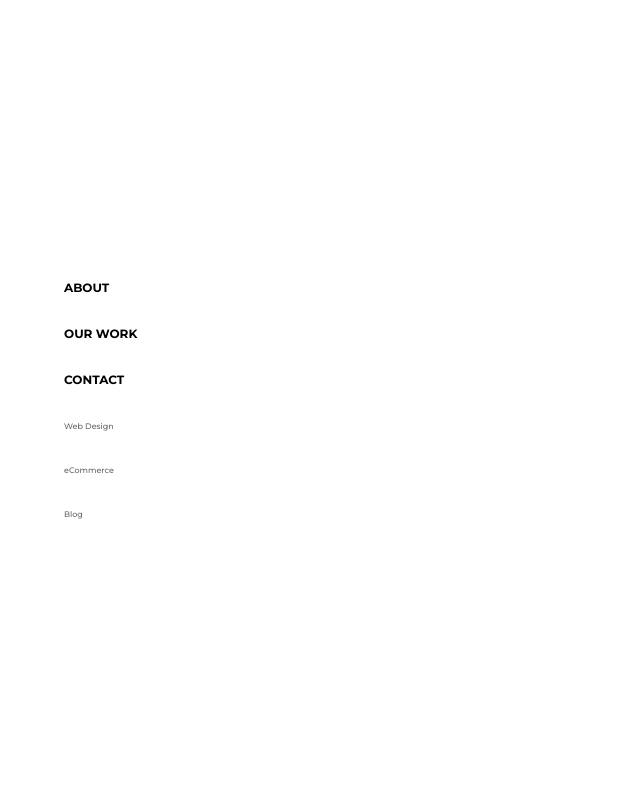
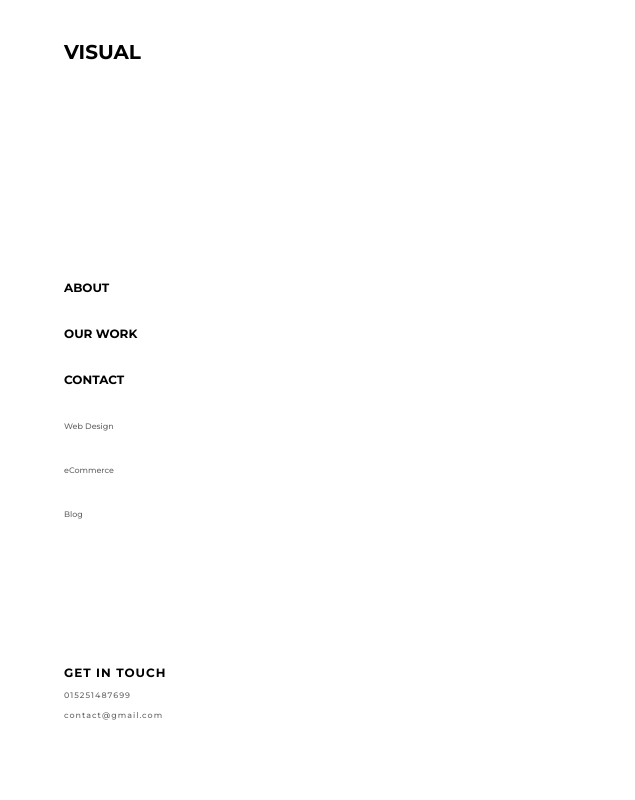
Before and after one commit to Christiano0407/Vanilla_Hamburger_Javascript, a website: page src/html/index.html in a window 1280 px wide. Both pictures are taken after a click on the element 1206 px from the left and 50 px from the top of the page. Shown: the top 800 px of the page, 0-635 px from the left. Drawn offline with Linux system fonts and the light colour scheme; a web font is replaced by a local one.

Commit message:
finished

```diff
--- a/src/css/logo.css
+++ b/src/css/logo.css
@@ -1,4 +1,4 @@
-.logo a i {
+.logo{
     position: fixed;
     top: 4rem;
     left: 5%;
@@ -6,7 +6,11 @@
     font-size: 2rem;
     pointer-events: none;
     transition: 1s;
+    cursor: pointer;
+    z-index: 100;
+    text-transform: uppercase;
+    font-weight: bold;
 }
-.logo a i.active {
+.logo.active {
     color: #000000;
 }
--- a/src/css/menuToggle.css
+++ b/src/css/menuToggle.css
@@ -28,7 +28,7 @@
     background: #ffffff;
     top: 50%;
     left: 50%;
-    transform: translate(-50%, -50%) rotate(45deg);
+    transform: translate(-50%,-50%) rotate(45deg);
 }
 
 .menu-toggle.active span:nth-child(2) {
@@ -40,5 +40,5 @@
     background: #ffffff;
     top: 50%;
     left: 50%;
-    transform: translate(-50%, -50%) rotate(-45deg);
+    transform: translate(-50%,-50%) rotate(-45deg);
 }
--- a/src/css/welcome.css
+++ b/src/css/welcome.css
@@ -6,6 +6,9 @@
     width: 40%;
     text-transform: uppercase;
 }
+
 p {
     margin-top: 1rem;
+    letter-spacing: 1px;
+    text-transform: lowercase;
 }
--- a/src/html/index.html
+++ b/src/html/index.html
@@ -44,7 +44,7 @@
     </nav>
 
    <!--  <div class="logo"><i class="fa-solid fa-play"></i></div> -->
-   <div class="logo"><a href="#" title="logo"><i class="fas fa-plane-departure"></i></a></div>
+   <div class="logo">Visual</div>
 
    <div class="welcome">
        <h1 class="message">Hamburger Menu Vanilla Javascript</h1>
--- a/src/js/index.js
+++ b/src/js/index.js
@@ -7,12 +7,12 @@ let logo = document.querySelector(`.logo`);
 
 let navLinks = Array.from(document.querySelectorAll(`.nav-link`));
 
-menuTog.addEventListener(`click`, (e) => {
-     menuTog.classList.add(`active`);
-     navRight.classList.add(`active`);
-     navLeft.classList.add(`active`);
-     logo.classList.add(`active`);
-     nav.classList.add(`active`);
+menuTog.addEventListener(`click`, () => {
+     menuTog.classList.toggle(`active`);
+     navRight.classList.toggle(`active`);
+     navLeft.classList.toggle(`active`);
+     logo.classList.toggle(`active`);
+     nav.classList.toggle(`active`);
 
      //Remove active class to restart delayed effect
 
@@ -32,6 +32,10 @@ menuTog.addEventListener(`click`, (e) => {
                  navLinks[i].classList.add(`active`)
              }, i * 100)
          }
+
+         setTimeout(() => {
+             contact.classList.add(`active`);
+         }, 700);
      }
 
 });
```
